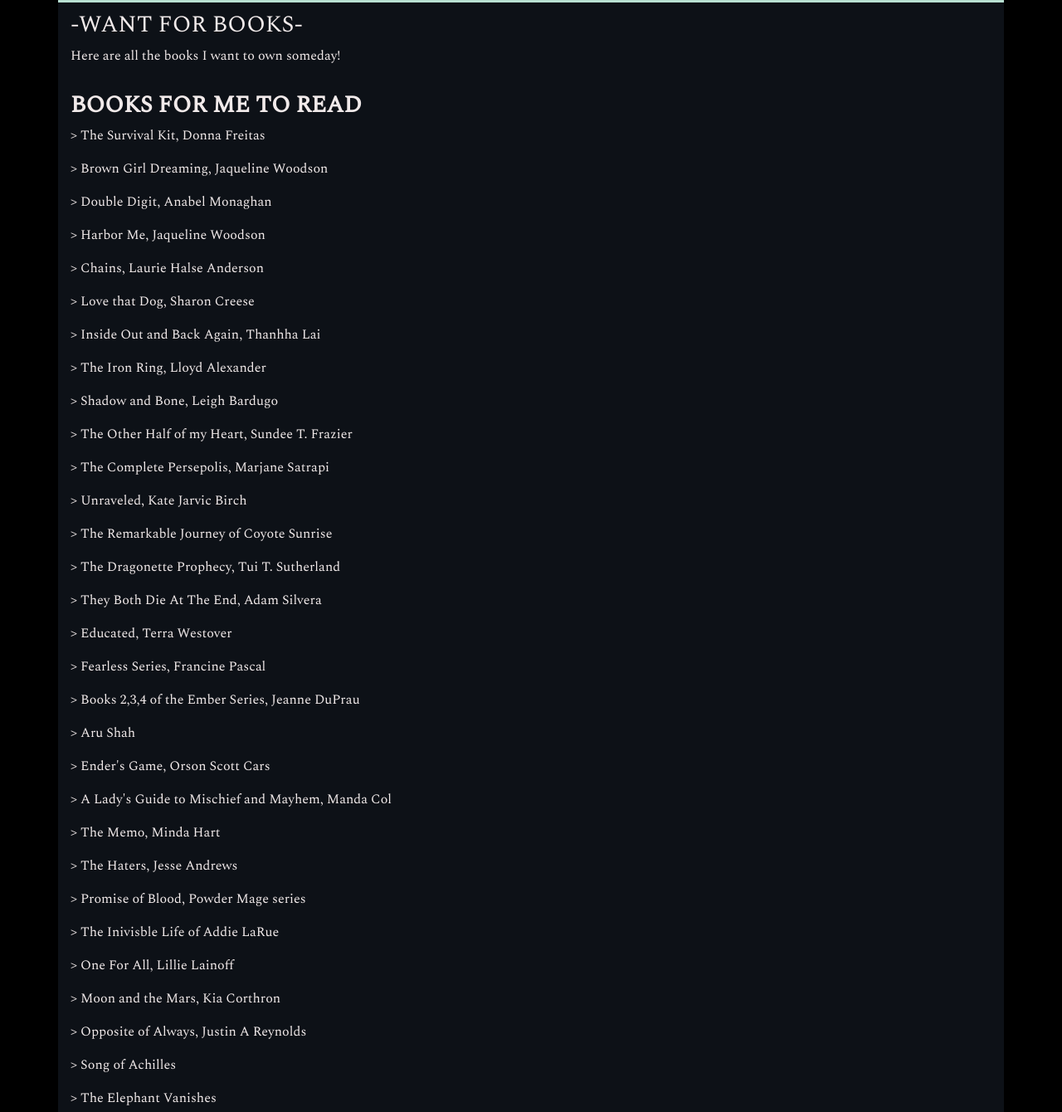
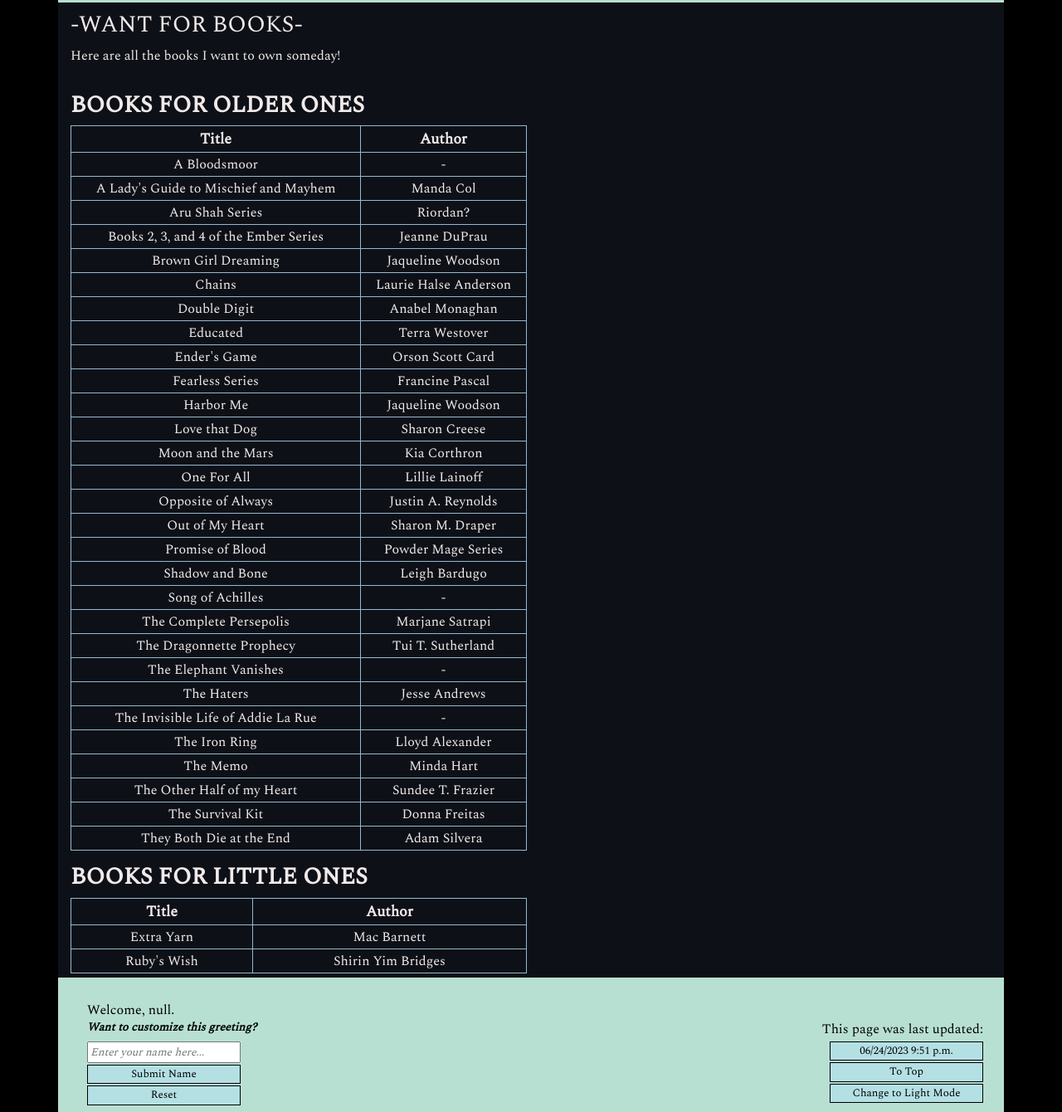
Before and after one commit to a-salami/library-exodus, a plain HTML site: page pages/want-books.html in a window 1280 px wide. Shown: the part 189-1529 px from the top of the page at 83% size. Drawn offline with Linux system fonts and the light colour scheme.

Commit message:
changing the way books are displayed on want-books; from listed in plaintext to tabular. achieved using new method setWantedBooks in library.js

```diff
--- a/css-js/library.js
+++ b/css-js/library.js
@@ -345,6 +345,65 @@ function setTable(id, sortedBooks = ""){
     document.getElementById(id).innerHTML += content;
 }
 
+//creates and populates a static table for books I want and don't have. used on want-books.html
+function setWantedBooks(id, age = "adult"){
+    if (age == "kids"){
+        wantedBooks = [
+            ["Ruby's Wish", "Shirin Yim Bridges"],
+            ["Extra Yarn", "Mac Barnett"]
+        ];
+    }
+    else {
+        wantedBooks = [
+            ["The Survival Kit", "Donna Freitas"],
+            ["Double Digit", "Anabel Monaghan"],
+            ["Harbor Me", "Jaqueline Woodson"],
+            ["Chains", "Laurie Halse Anderson"],
+            ["Love that Dog", "Sharon Creese"],
+            ["The Iron Ring", "Lloyd Alexander"],
+            ["Shadow and Bone", "Leigh Bardugo"],
+            ["The Other Half of my Heart", "Sundee T. Frazier"],
+            ["The Complete Persepolis", "Marjane Satrapi"],
+            ["The Dragonnette Prophecy", "Tui T. Sutherland"],
+            ["They Both Die at the End", "Adam Silvera"],
+            ["Educated", "Terra Westover"],
+            ["Fearless Series", "Francine Pascal"],
+            ["Books 2, 3, and 4 of  the Ember Series", "Jeanne DuPrau"],
+            ["Aru Shah Series", "Riordan?"],
+            ["Ender's Game", "Orson Scott Card"],
+            ["A Lady's Guide to Mischief and Mayhem", "Manda Col"],
+            ["The Memo", "Minda Hart"],
+            ["The Haters", "Jesse Andrews"],
+            ["Promise of Blood", "Powder Mage Series"],
+            ["The Invisible Life of Addie La Rue", "-"],
+            ["One For All", "Lillie Lainoff"],
+            ["Moon and the Mars", "Kia Corthron"],
+            ["Opposite of Always", "Justin A. Reynolds"],
+            ["Song of Achilles", "-"],
+            ["The Elephant Vanishes", "-"],
+            ["Out of My Heart", "Sharon M. Draper"],
+            ["A Bloodsmoor", "-"],
+            ["Brown Girl Dreaming", "Jaqueline Woodson"]
+        ];
+    }
+
+    wantedBooks = wantedBooks.sort();
+    content = `<table> <tr> <th>Title</th> <th>Author</th> </tr>`; //adding rows to the table for headings
+
+    for (book = 0; book < wantedBooks.length; book++){ //iterate through the array of books
+        content += "<tr>"; //creating a new row for this book entry
+
+        //iterate through the info on one book held in a subarray.
+        for (info = 0; info < wantedBooks[book].length; info++){
+            content += "<td>" + wantedBooks[book][info] + "</td>";
+        }
+        content += "</tr>"; //closing the row for this table entry
+    }
+
+    content += `</table>`; //closing and completing the table
+    document.getElementById(id).innerHTML += content;
+}
+
 //creates the footer for all pages
 function setFooter(id){
     content = `
--- a/pages/want-books.html
+++ b/pages/want-books.html
@@ -29,47 +29,17 @@
 
             <div class = "row">
               <div class = "col-sm-6">
-                  <h3><b>BOOKS FOR ME TO READ</b></h3>
-                  <p> > The Survival Kit, Donna Freitas</p>
-                  <p> > Brown Girl Dreaming, Jaqueline Woodson</p>
-                  <p> > Double Digit, Anabel Monaghan</p>
-                  <p> > Harbor Me, Jaqueline Woodson</p>
-                  <p> > Chains, Laurie Halse Anderson</p>
-                  <p> > Love that Dog, Sharon Creese</p>
-                  <p> > Inside Out and Back Again, Thanhha Lai</p>
-                  <p> > The Iron Ring, Lloyd Alexander</p>
-                  <p> > Shadow and Bone, Leigh Bardugo</p>
-                  <p> > The Other Half of my Heart, Sundee T. Frazier</p>
-                  <p> > The Complete Persepolis, Marjane Satrapi</p>
-                  <p> > Unraveled, Kate Jarvic Birch</p>
-                  <p> > The Remarkable Journey of Coyote Sunrise</p>
-                  <p> > The Dragonette Prophecy, Tui T. Sutherland</p>
-                  <p> > They Both Die At The End, Adam Silvera</p>
-                  <p> > Educated, Terra Westover</p>
-                  <p> > Fearless Series, Francine Pascal</p>
-                  <p> > Books 2,3,4 of the Ember Series, Jeanne DuPrau</p>
-                  <p> > Aru Shah</p>
-                  <p> > Ender's Game, Orson Scott Cars</p>
-                  <p> > A Lady's Guide to Mischief and Mayhem, Manda Col</p>
-                  <p> > The Memo, Minda Hart</p>
-                  <p> > The Haters, Jesse Andrews</p>
-                  <p> > Promise of Blood, Powder Mage series</p>
-                  <p> > The Inivisble Life of Addie LaRue</p>
-                  <p> > One For All, Lillie Lainoff</p>
-                  <p> > Moon and the Mars, Kia Corthron</p>
-                  <p> > Opposite of Always, Justin A Reynolds</p>
-                  <p> > Song of Achilles</p>
-                  <p> > The Elephant Vanishes</p>
-              A Bloodsmoor
+                <h3><b>BOOKS FOR OLDER ONES</b></h3>
+                <div id = "normalBooks"></div> <!-- table holder -->
+                <script> setWantedBooks("normalBooks"); </script>
               </div>
-
             </div>
 
             <div class = "row">
               <div class = "col-sm-6">
-                  <h3><b>BOOKS FOR ME TO READ TO LITTLE ONES</b></h3>
-                  <p> > Ruby's Wish, Shirin Yim Bridges</p>
-                  <p> > Extra Yarn, Mac Barnett</p>
+                <h3><b>BOOKS FOR LITTLE ONES</b></h3>
+                <div id = "kidsBooks"></div> <!-- table holder -->
+                <script> setWantedBooks("kidsBooks", "kids"); </script>
               </div>
             </div>
 
```
Lines whose indentation alone changed are shown as unchanged.
